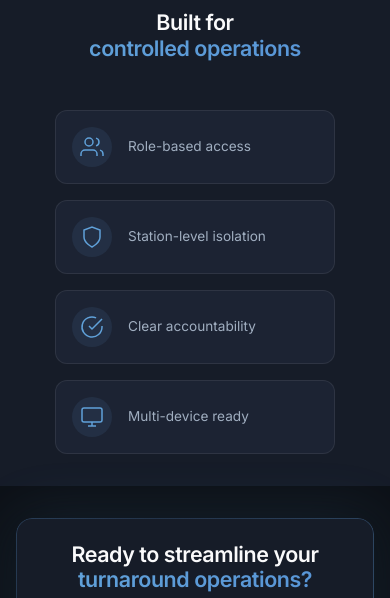
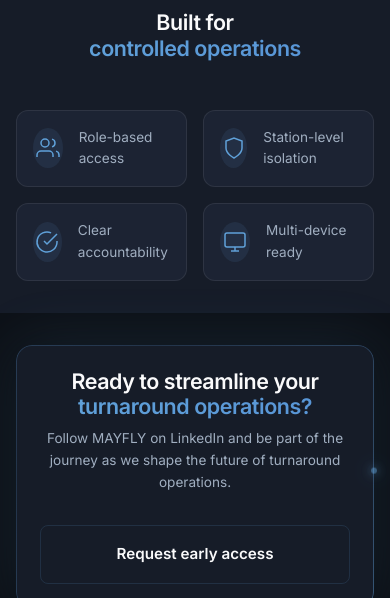
Before and after one commit to romaincadiot-stack/mayfly-landing, a plain HTML site: page index.html in a window 390 px wide. Shown: the part 2490-3088 px from the top of the page. Drawn offline with Linux system fonts and the light colour scheme.

Commit message:
Finalize landing page layout, mobile grid and CTA refinements

```diff
--- a/styles.css
+++ b/styles.css
@@ -1353,7 +1353,7 @@ h3 { font-size: clamp(1.25rem, 2vw, 1.5rem); }
   border: none;
   background: var(--color-bg-card);
   box-shadow: 0 0 60px rgba(96, 161, 217, 0.15), var(--shadow-lg);
-  overflow: hidden;
+  overflow: visible;
 }
 
 .cta__box--premium::before {
@@ -1381,6 +1381,27 @@ h3 { font-size: clamp(1.25rem, 2vw, 1.5rem); }
   50% { background-position: 100% 50%; }
 }
 
+.cta__box--premium::after {
+  content: '';
+  position: absolute;
+  width: 6px;
+  height: 6px;
+  border-radius: 50%;
+  background: rgba(96, 161, 217, 0.7);
+  box-shadow: 0 0 8px 2px rgba(96, 161, 217, 0.3), 0 0 20px 4px rgba(96, 161, 217, 0.1);
+  pointer-events: none;
+  z-index: 3;
+  offset-path: inset(0 round var(--radius-xl));
+  animation: orbit-dot 16s linear infinite;
+  opacity: 0.6;
+}
+
+@keyframes orbit-dot {
+  0% { offset-distance: 0%; opacity: 0.6; }
+  50% { opacity: 0.8; }
+  100% { offset-distance: 100%; opacity: 0.6; }
+}
+
 .cta h2 {
   margin-bottom: var(--space-md);
 }
@@ -1775,18 +1796,19 @@ h3 { font-size: clamp(1.25rem, 2vw, 1.5rem); }
 
   /* Security section */
   .security__badges {
-    flex-direction: column;
-    align-items: center;
+    display: grid;
+    grid-template-columns: repeat(2, 1fr);
     gap: var(--space-md);
   }
 
   .security__badge {
     width: 100%;
-    max-width: 280px;
+    max-width: none;
     flex-direction: row;
     justify-content: flex-start;
     gap: var(--space-md);
     padding: var(--space-md);
+    min-width: 0;
   }
 
   .security__badge-icon {
```
